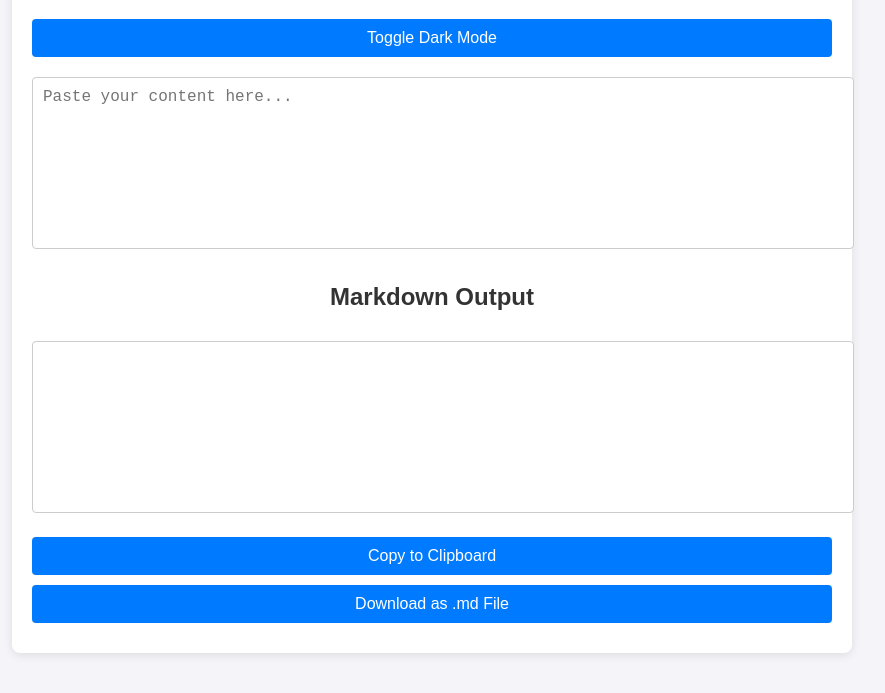
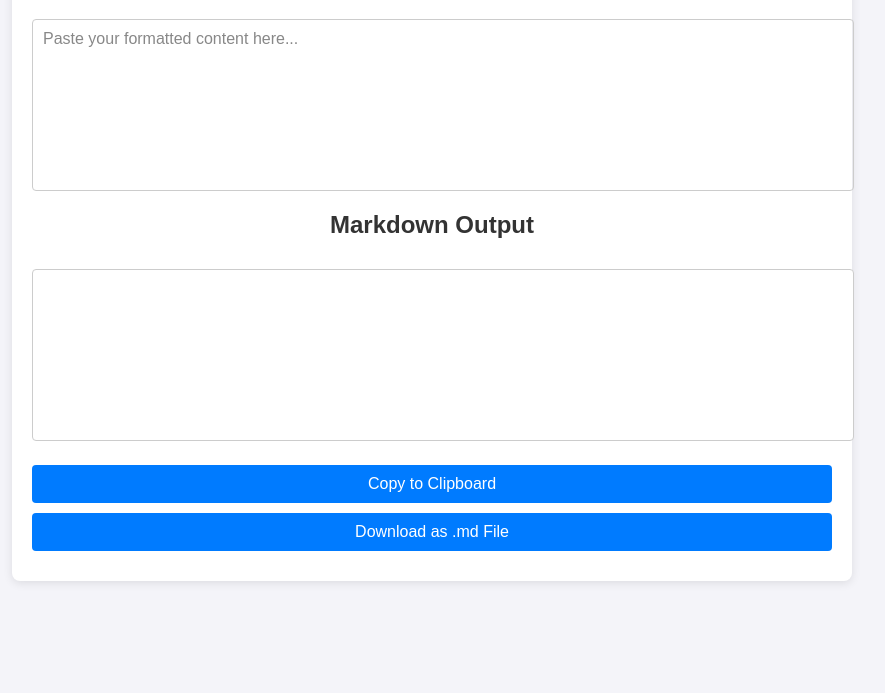
Before and after one commit to somesh-ghaturle/PasteToMarkdown, a plain HTML site: page index.html in a window 1280 px wide. Shown: the part 131-824 px from the top of the page, without its empty margins (208-1093 px from the left). After the commit the page ends 800 px from the top, so only its background shows below. Drawn offline with nearby package versions, Linux system fonts and the light colour scheme.

Commit message:
Update index.html

```diff
--- a/index.html
+++ b/index.html
@@ -9,14 +9,13 @@
 <body>
     <div class="container">
         <h1>Paste to Markdown</h1>
-        <button id="darkModeToggle">Toggle Dark Mode</button>
-        <textarea id="inputArea" placeholder="Paste your content here..."></textarea>
+        <div id="pasteArea" contenteditable="true" placeholder="Paste your formatted content here..."></div>
         <h2>Markdown Output</h2>
         <textarea id="outputArea" readonly></textarea>
         <button id="copyButton">Copy to Clipboard</button>
         <button id="downloadButton">Download as .md File</button>
     </div>
-    <script src="https://cdnjs.cloudflare.com/ajax/libs/turndown/7.1.1/turndown.min.js"></script>
+    <script src="https://unpkg.com/turndown/dist/turndown.js"></script>
     <script src="script.js"></script>
 </body>
 </html>
```
